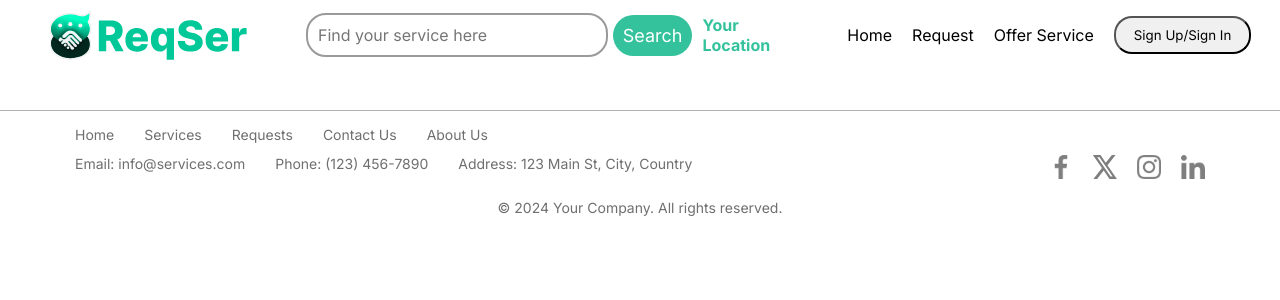
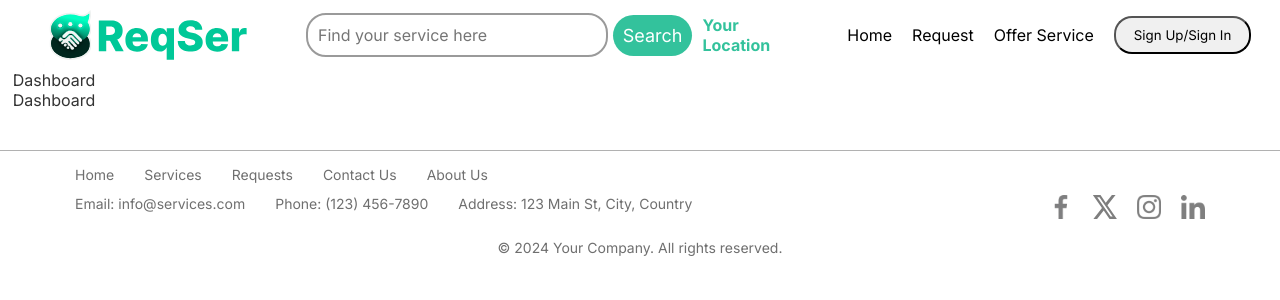
Before and after one commit to likith099/ReqSer, a React (Vite) app: page /my-dashboard in a window 1280 px wide. Shown: the top 300 px of the page. Built offline with nearby package versions, Linux system fonts and the light colour scheme.

Commit message:
edited profile, app, dashboard

```diff
--- a/package.json
+++ b/package.json
@@ -1,5 +1,5 @@
 {
-  "homepage": "https://likith099.github.io/likith099.github.io/",
+  "homepage": "https://likith099.github.io",
   "name": "frontend",
   "private": true,
   "version": "0.0.0",
--- a/src/App.jsx
+++ b/src/App.jsx
@@ -36,7 +36,7 @@ const App = () => {
         <Route path='/request' element = {<Request />} />
         <Route path='/offerservice' element = {<OfferService />} />
         <Route path='/my-profile/:id' element = {<UserProfile setIsAuthenticated={setIsAuthenticated}/>}/>
-        <Route path='/my-dashboard/:id' element = {<UserDashboard />}/>
+        <Route path='/my-dashboard' element = {<UserDashboard />}/>
       </Routes>
     </div>
     <Footer />
--- a/src/pages/UserDashbord/UserDashboard.jsx
+++ b/src/pages/UserDashbord/UserDashboard.jsx
@@ -8,7 +8,7 @@ const UserDashboard = () => {
       Dashboard
       </div>
       <div className="dashboard_right">
-
+      Dashboard
       </div>
     </div>
   )
```
